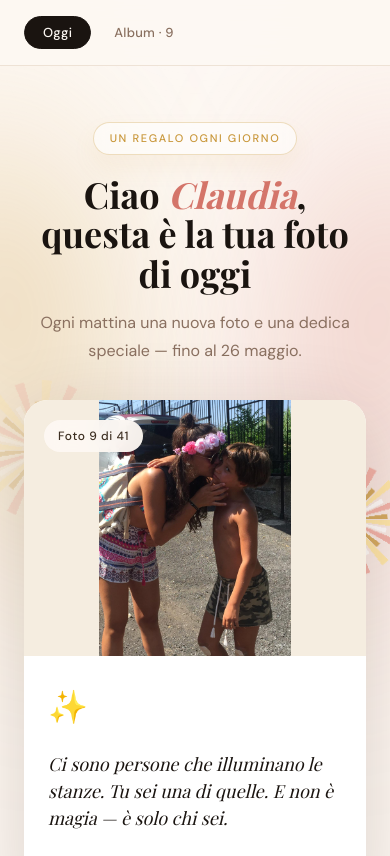
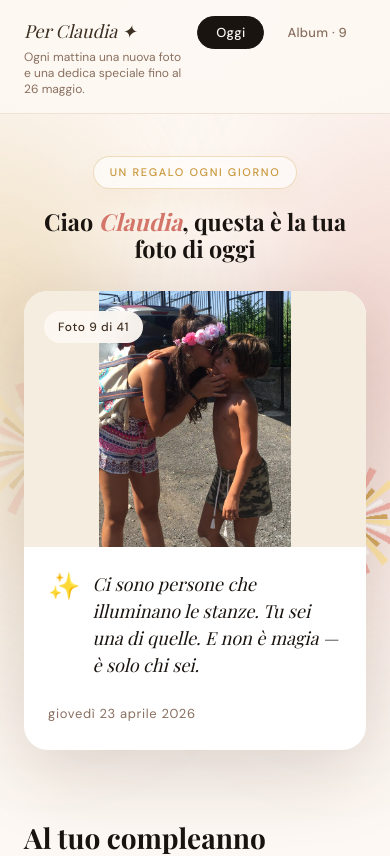
Before and after one commit to enzo1958x/Claudia-18, a Next.js app: page / in a window 390 px wide. Shown: the top 856 px of the page. Built offline with nearby package versions, Linux system fonts and the light colour scheme; a web font is replaced by a local one.

Commit message:
Add files via upload

```diff
--- a/src/app/globals.css
+++ b/src/app/globals.css
@@ -262,6 +262,14 @@ nav {
   display: flex;
   align-items: center;
   justify-content: space-between;
+  gap: 20px;
+}
+
+.nav-copy {
+  display: flex;
+  flex-direction: column;
+  gap: 2px;
+  min-width: 0;
 }
 
 .nav-title {
@@ -269,6 +277,14 @@ nav {
   font-size: 18px;
   color: var(--ink-soft);
   font-style: italic;
+}
+
+.nav-subtitle {
+  font-size: 12px;
+  color: var(--muted);
+  white-space: nowrap;
+  overflow: hidden;
+  text-overflow: ellipsis;
 }
 
 .nav-tabs {
@@ -301,7 +317,7 @@ nav {
 /* ─── Hero section ─── */
 .hero {
   text-align: center;
-  padding: 72px 0 48px;
+  padding: 60px 0 36px;
 }
 
 .hero-label {
@@ -322,22 +338,16 @@ nav {
 
 .hero-title {
   font-family: var(--font-display);
-  font-size: clamp(36px, 8vw, 72px);
-  line-height: 1.1;
+  font-size: clamp(24px, 4.2vw, 44px);
+  line-height: 1.15;
   color: var(--ink);
-  margin-bottom: 16px;
+  margin-bottom: 0;
+  white-space: nowrap;
 }
 
 .hero-title em {
   color: var(--rose);
   font-style: italic;
-}
-
-.hero-subtitle {
-  font-size: 16px;
-  color: var(--muted);
-  max-width: 440px;
-  margin: 0 auto;
 }
 
 /* ─── Photo of the day card ─── */
@@ -390,10 +400,18 @@ nav {
   z-index: 2;
 }
 
+.photo-day-message {
+  display: flex;
+  align-items: flex-start;
+  gap: 16px;
+  margin-bottom: 20px;
+}
+
 .photo-day-emoji {
   font-size: 32px;
-  display: block;
-  margin-bottom: 16px;
+  flex: 0 0 auto;
+  line-height: 1;
+  padding-top: 2px;
 }
 
 .photo-day-dedica {
@@ -402,7 +420,7 @@ nav {
   line-height: 1.5;
   color: var(--ink);
   font-style: italic;
-  margin-bottom: 20px;
+  margin: 0;
 }
 
 .photo-day-date {
@@ -754,6 +772,17 @@ nav {
 
 /* ─── Responsive ─── */
 @media (max-width: 600px) {
+  .nav-inner {
+    align-items: flex-start;
+    gap: 12px;
+  }
+  .nav-copy {
+    flex: 1;
+  }
+  .nav-subtitle {
+    white-space: normal;
+    line-height: 1.35;
+  }
   .ambient-blob-left {
     width: 170px;
     height: 78vh;
@@ -815,13 +844,23 @@ nav {
     top: 460px;
   }
   .hero {
-    padding: 56px 0 36px;
+    padding: 42px 0 28px;
+  }
+  .hero-title {
+    font-size: clamp(22px, 6vw, 30px);
+    white-space: normal;
   }
   .photo-day-content { padding: 24px; }
+  .photo-day-message {
+    gap: 12px;
+    align-items: flex-start;
+  }
+  .photo-day-emoji {
+    font-size: 26px;
+  }
   .countdown-strip { gap: 8px; }
   .countdown-unit { padding: 16px; min-width: 64px; }
   .countdown-num { font-size: 28px; }
-  .nav-title { display: none; }
   .album-grid { grid-template-columns: repeat(3, 1fr); gap: 8px; }
 }
 
--- a/src/app/page.tsx
+++ b/src/app/page.tsx
@@ -153,7 +153,10 @@ export default function Home() {
       {/* Nav */}
       <nav>
         <div className="nav-inner">
-          <span className="nav-title">Per {NAME} ✦</span>
+          <div className="nav-copy">
+            <span className="nav-title">Per {NAME} ✦</span>
+            {!isBirthday && <span className="nav-subtitle">Ogni mattina una nuova foto e una dedica speciale fino al 26 maggio.</span>}
+          </div>
           <div className="nav-tabs">
             <button className={`nav-tab ${view === 'oggi' ? 'active' : ''}`} onClick={() => setView('oggi')}>
               Oggi
@@ -201,13 +204,7 @@ export default function Home() {
               {!isBirthday && (
                 <div className="hero">
                   <div className="hero-label">Un regalo ogni giorno</div>
-                  <h1 className="hero-title">
-                    Ciao <em>{NAME}</em>,<br />
-                    questa è la tua foto di oggi
-                  </h1>
-                  <p className="hero-subtitle">
-                    Ogni mattina una nuova foto e una dedica speciale — fino al 26 maggio.
-                  </p>
+                  <h1 className="hero-title">Ciao <em>{NAME}</em>, questa è la tua foto di oggi</h1>
                 </div>
               )}
 
@@ -220,8 +217,10 @@ export default function Home() {
                   <PhotoDisplay filename={todayPhoto.filename} alt="Foto del giorno" />
                 </div>
                 <div className="photo-day-content">
-                  <span className="photo-day-emoji">{todayPhoto.emoji}</span>
-                  <p className="photo-day-dedica">{todayPhoto.dedica}</p>
+                  <div className="photo-day-message">
+                    <span className="photo-day-emoji">{todayPhoto.emoji}</span>
+                    <p className="photo-day-dedica">{todayPhoto.dedica}</p>
+                  </div>
                   <span className="photo-day-date">{formatDate(today)}</span>
                 </div>
               </div>
```
